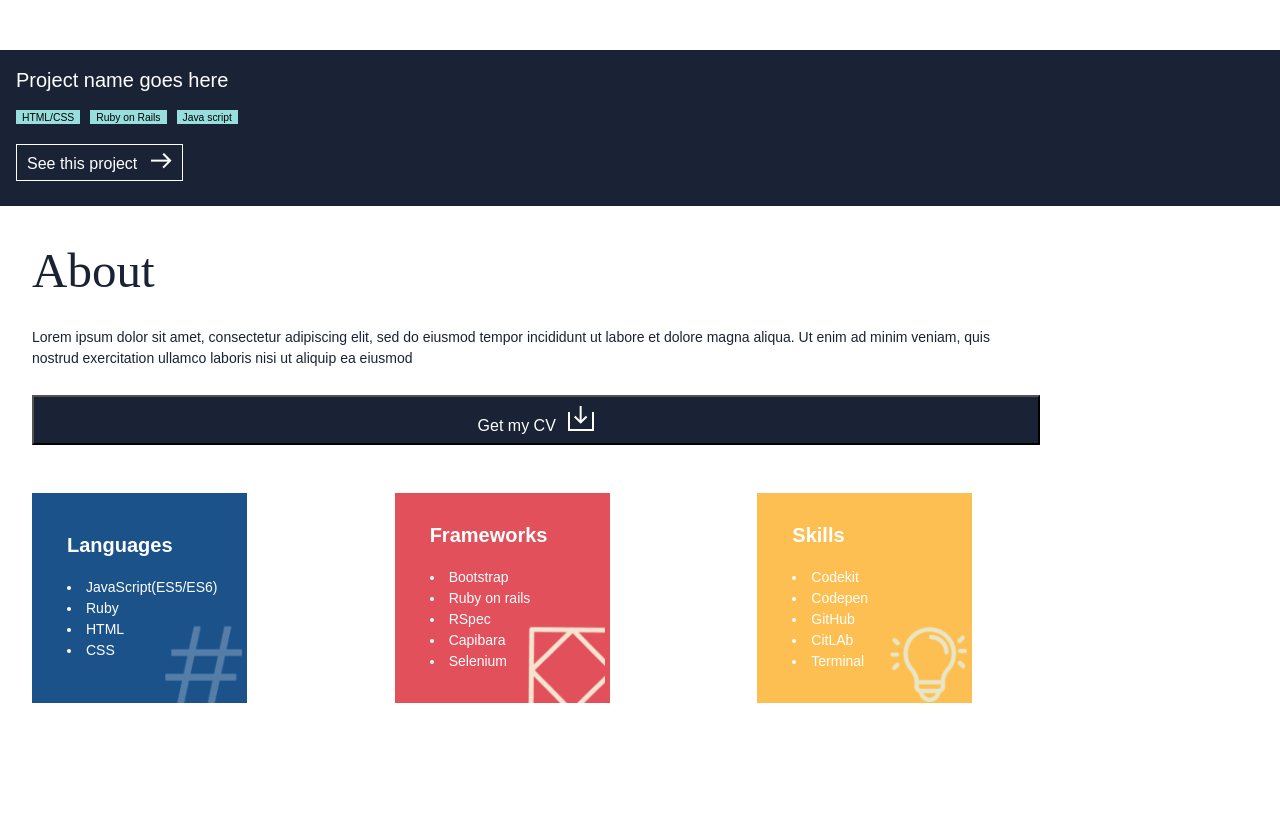
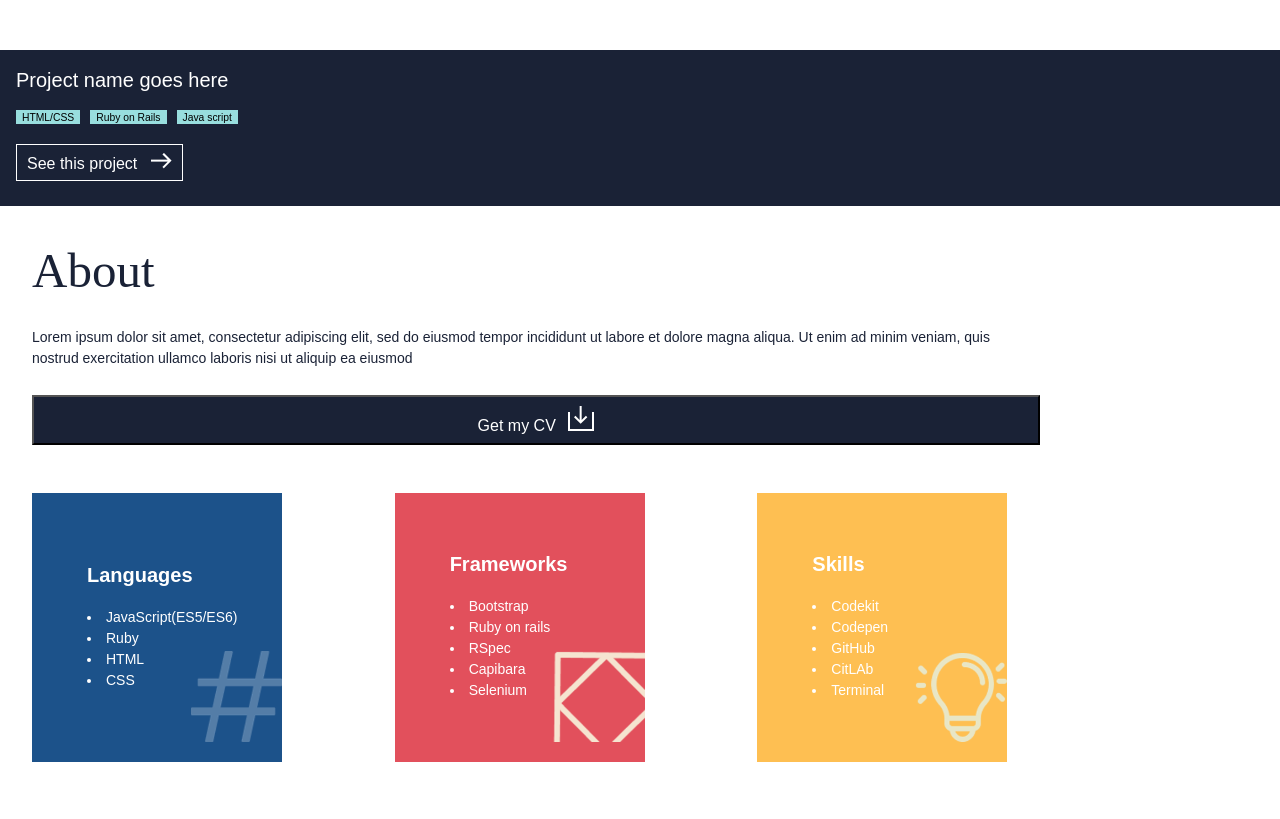
Before and after one commit to Javed-Shahbaz/Portfolio-Mobiles, a plain HTML site: page index.html in a window 1280 px wide. Shown: the part 6138-6957 px from the top of the page. Drawn offline with Linux system fonts and the light colour scheme.

Commit message:
update files

```diff
--- a/index.html
+++ b/index.html
@@ -30,7 +30,7 @@
         <h2 class="Ptitle">Projects</h2>
 
         <div class="Gallery">
-
+    </section>
         <article class="Cards">
 
             <img class="imgp" src="images/project1.png" alt="P1" width="100%">
@@ -174,7 +174,7 @@
                 <img class="get-my-resume-image" src="./images/ic_download.svg">
         </button>
 
-        <div class="boxL">
+        <section class="boxL">
             <ul class="Box languages">
                 <h4>Languages</h4><br>
                 <li class="inBox">JavaScript(ES5/ES6)</li>
@@ -198,7 +198,7 @@
                 <li class="inBox">CitLAb</li>
                 <li class="inBox">Terminal</li>
             </ul>
-        </div>
+        </section>
 </section>
 </body>
 </html>
--- a/styles.css
+++ b/styles.css
@@ -247,8 +247,8 @@ h3 {
   justify-content: center;
   padding: 0;
   padding-left: 35px;
-  width: 215px;
-  height: 210px;
+  width: 250px;
+  height: 269px;
 }
 
 .languages {
@@ -272,13 +272,17 @@ h3 {
 h4 {
   font-size: 20px;
   font-weight: 800;
-  color: #fff;
+  color: white;
+  padding-left: 20px;
 }
 
 .inBox {
-  color: #fff;
+  color: white;
   list-style-position: inside;
   justify-self: center;
+  justify-content: center;
+  padding-left: 20px;
+
 }
 
 button {
```
